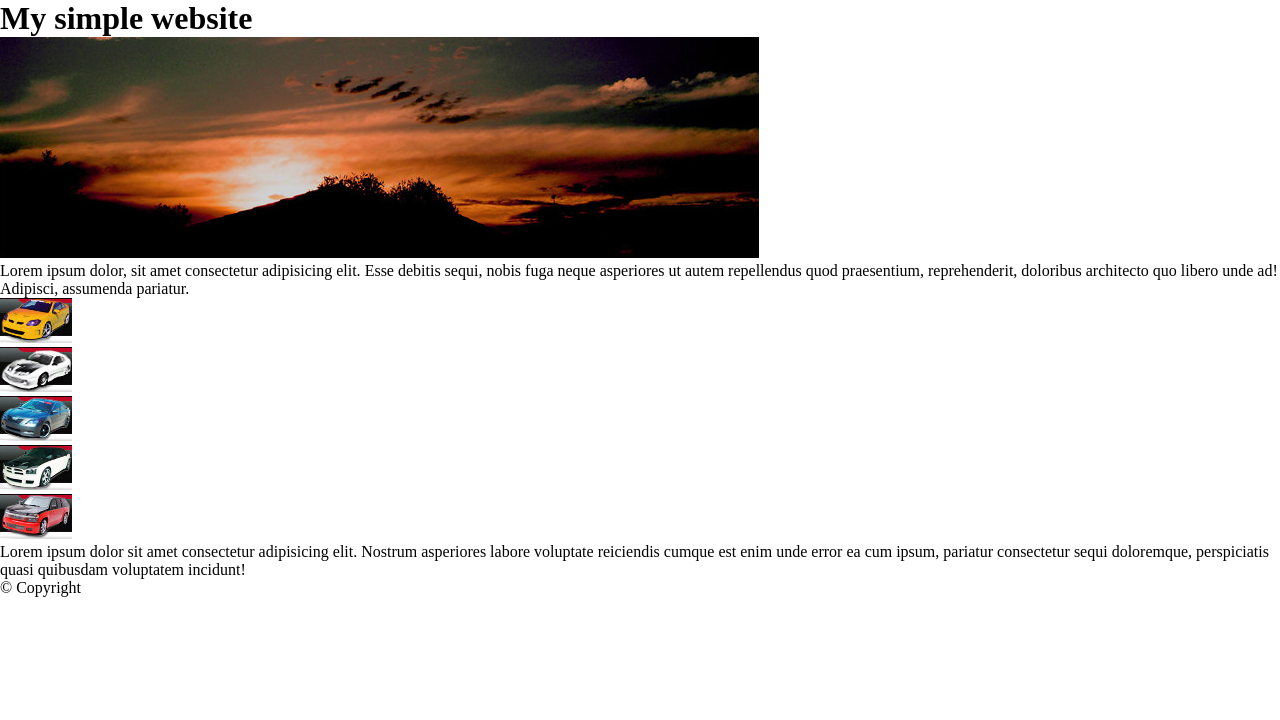
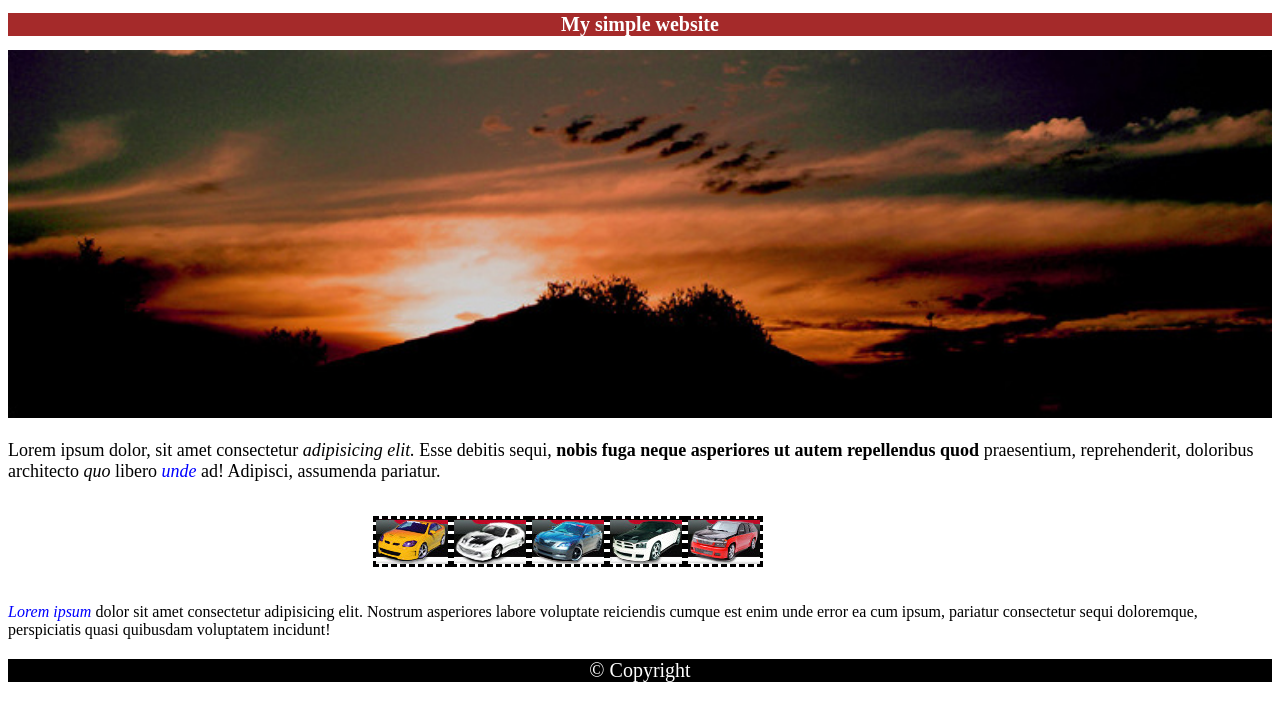
Before and after one commit to ilycher/ilycher.github.io, a plain HTML site: page urok 4/index.html in a window 1280 px wide. Drawn offline with Linux system fonts and the light colour scheme.

Commit message:
Update style.css

```diff
--- a/urok 4/style.css
+++ b/urok 4/style.css
@@ -1,5 +1,45 @@
-* {
-padding: 0%;
-margin: 0%;
-box-sizing: border-box;
-}
+.header {
+    font-weight: bold;
+    font-size: 20px;
+    background-color: #a52a2a;
+    text-align: center;
+    color: white;
+  }
+  .sunset {
+    width: 100%;
+  }
+  .article1 {
+    font-size: 18px;
+  }
+  .italic {
+    font-style: italic;
+  }
+  .italyblue {
+    font-style: italic;
+    color: blue;
+  }
+  .bold {
+    font-weight: bold;
+  }
+  .footer {
+    font-size: 20px;
+    background-color: black;
+    text-align: center;
+    color: white;
+  }
+  .car1,
+  .car2,
+  .car3,
+  .car4,
+  .car5 {
+    border-style: dashed;
+    border-width: 3px;
+    border-color: black;
+    display: inline-block;
+  }
+
+  .cars {
+    display: inline-flex;
+    list-style-type: none;
+    margin-left: 325px;
+  }
```
